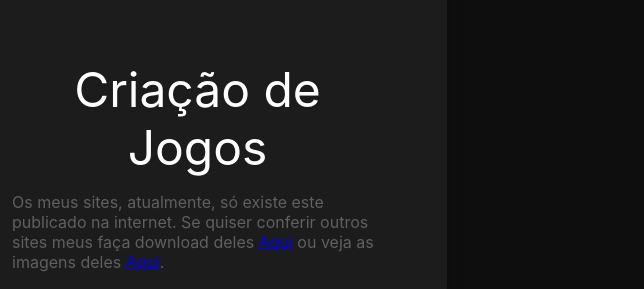
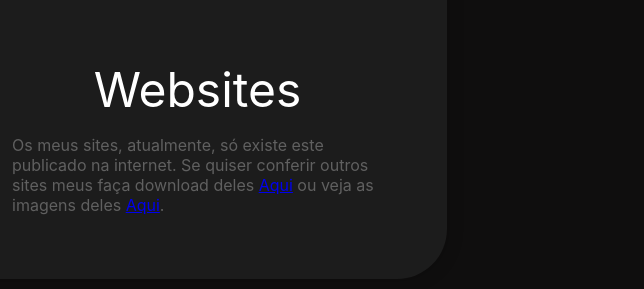
Before and after one commit to IgorSRocha/portfoliodoigor, a plain HTML site: page projects.html in a window 1280 px wide. Shown: the part 617-906 px from the top of the page, 636-1280 px from the left. Drawn offline with nearby package versions, Linux system fonts and the light colour scheme.

Commit message:
commit 3
Meu terceiro commit do site

```diff
--- a/projects.html
+++ b/projects.html
@@ -55,7 +55,7 @@
                 <li>
                     <img src="3.jpg" alt="2">
                     <div>
-                        <h2>Criação de Jogos</h2>
+                        <h2>Websites</h2>
                         <p>
                             Os meus sites, atualmente, só existe este publicado na internet. Se quiser conferir outros sites meus faça download deles <a href="https://drive.google.com/drive/folders/16wNSP588uNH66SC11s-sHCIPeiaFTHT0?usp=sharing">Aqui</a>                            ou veja as imagens deles <a href="imagens.html">Aqui</a>.
                         </p>
```
